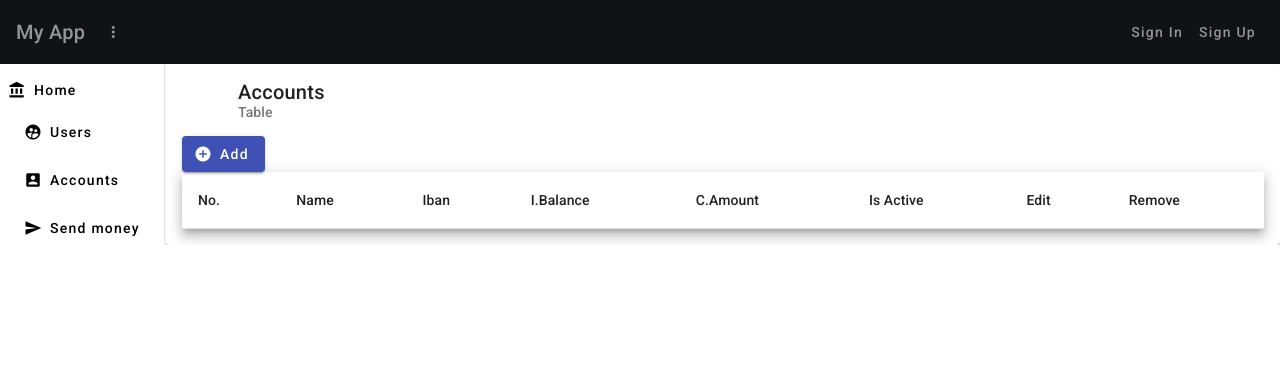
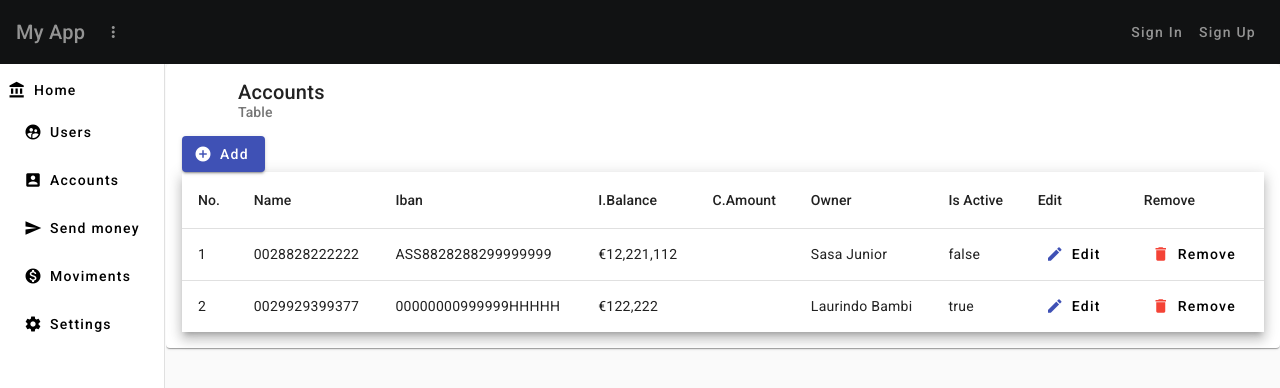
Before and after one commit to adolfosucumula/homeBankingAngularApp, an Angular app: page /account/home in a window 1280 px wide. Shown: the top 388 px of the page. Built offline with nearby package versions, Linux system fonts and the light colour scheme; data requests are answered from the project's data file.

Commit message:
FormAccoutUpdate02

```diff
--- a/db.json
+++ b/db.json
@@ -44,7 +44,28 @@
       "id": 7
     }
   ],
-  "accounts": [],
+  "accounts": [
+    {
+      "account": "0028828222222",
+      "iban": "ASS8828288299999999",
+      "swift": "AZZZZZZA",
+      "owner": "Sasa Junior",
+      "initialBalance": "€12,221,112",
+      "currency": "Euro",
+      "isActive": false,
+      "id": 1
+    },
+    {
+      "account": "0029929399377",
+      "iban": "00000000999999HHHHH",
+      "swift": "AAAAAAAA",
+      "owner": "Laurindo Bambi",
+      "initialBalance": "€122,222",
+      "currency": "Euro",
+      "isActive": true,
+      "id": 2
+    }
+  ],
   "credits": [
     {
       "id": "1",
--- a/src/app/accounts/add-account/add-account.component.html
+++ b/src/app/accounts/add-account/add-account.component.html
@@ -15,10 +15,9 @@ width: 500px;
         <mat-form-field hintLabel="Max 10 characters" appearance="outline">
           <mat-label>Account number</mat-label>
           <input matInput type="text"
+            placeholder="Account number"
             formControlName="account"
             [ngClass]="{ 'is-invalid': submitted && _fC['account'].errors }"
-            placeholder="Account number"
-
            >
            <span *ngIf="submitted && _fC['account'].errors" class="invalid-feedback">
             <span *ngIf="_fC['account'].errors['required']">The account number is required</span>
@@ -38,11 +37,10 @@ width: 500px;
         </mat-form-field>
 
         <mat-form-field appearance="outline">
-          <mat-label>IBAN number</mat-label>
-          <input matInput placeholder="IBAN number" type="text"
+          <mat-label>IBAN </mat-label>
+          <input matInput placeholder="IBAN " type="text"
             formControlName="iban"
             [ngClass]="{ 'is-invalid': submitted && _fC['iban'].errors }"
-            placeholder="Account number"
          >
          <span *ngIf="submitted && _fC['iban'].errors" class="invalid-feedback">
           <span *ngIf="_fC['iban'].errors['required']">The iban filed is required</span>
@@ -64,7 +62,6 @@ width: 500px;
           <input matInput placeholder="Swift code" type="text"
           formControlName="swift"
           [ngClass]="{ 'is-invalid': submitted && _fC['swift'].errors }"
-          placeholder="Account number"
        >
        <span *ngIf="submitted && _fC['swift'].errors" class="invalid-feedback">
         <span *ngIf="_fC['swift'].errors['required']">The swift filed is required</span>
@@ -86,7 +83,6 @@ width: 500px;
           <input matInput placeholder="Initial Balance" type="text"
           formControlName="initialBalance"
           [ngClass]="{ 'is-invalid': submitted && _fC['initialBalance'].errors }"
-          placeholder="Account number"
        >
        <span *ngIf="submitted && _fC['initialBalance'].errors" class="invalid-feedback">
         <span *ngIf="_fC['initialBalance'].errors['required']">The initial balance filed is required</span>
--- a/src/app/accounts/edit-account/edit-account.component.html
+++ b/src/app/accounts/edit-account/edit-account.component.html
@@ -10,18 +10,16 @@ width: 500px;
   <div class="container">
     <form class="example-form" [formGroup]="accountForm" (ngSubmit)="onSubmit()">
       <div class="title">
-          <h2>Update account</h2>
+        <h2>Update Account</h2>
       </div>
       <mat-form-field hintLabel="Max 10 characters" appearance="outline">
         <mat-label>Account number</mat-label>
         <input matInput type="text"
+          placeholder="Account number"
           formControlName="account"
           [ngClass]="{ 'is-invalid': submitted && _fC['account'].errors }"
-            placeholder="Account number"
-
          >
          <span *ngIf="submitted && _fC['account'].errors" class="invalid-feedback">
-
           <span *ngIf="_fC['account'].errors['required']">The account number is required</span>
 
           <span *ngIf="_fC['account'].errors['maxlength']">
@@ -39,11 +37,10 @@ width: 500px;
       </mat-form-field>
 
       <mat-form-field appearance="outline">
-          <mat-label>IBAN number</mat-label>
-          <input matInput placeholder="IBAN number" type="text"
+        <mat-label>IBAN </mat-label>
+        <input matInput placeholder="IBAN " type="text"
           formControlName="iban"
           [ngClass]="{ 'is-invalid': submitted && _fC['iban'].errors }"
-            placeholder="Account number"
        >
        <span *ngIf="submitted && _fC['iban'].errors" class="invalid-feedback">
         <span *ngIf="_fC['iban'].errors['required']">The iban filed is required</span>
@@ -65,7 +62,6 @@ width: 500px;
         <input matInput placeholder="Swift code" type="text"
         formControlName="swift"
         [ngClass]="{ 'is-invalid': submitted && _fC['swift'].errors }"
-          placeholder="Account number"
      >
      <span *ngIf="submitted && _fC['swift'].errors" class="invalid-feedback">
       <span *ngIf="_fC['swift'].errors['required']">The swift filed is required</span>
@@ -87,7 +83,6 @@ width: 500px;
         <input matInput placeholder="Initial Balance" type="text"
         formControlName="initialBalance"
         [ngClass]="{ 'is-invalid': submitted && _fC['initialBalance'].errors }"
-          placeholder="Account number"
      >
      <span *ngIf="submitted && _fC['initialBalance'].errors" class="invalid-feedback">
       <span *ngIf="_fC['initialBalance'].errors['required']">The initial balance filed is required</span>
@@ -148,10 +143,6 @@ width: 500px;
         </span>
       </mat-radio-group>
 
-        <mat-error *ngIf="errorMessage">
-          This field accepts  <strong>only numbers as value</strong>
-        </mat-error>
-
       <div class="example-button-row">
         <button mat-raised-button type="submit" color="primary">Submit</button>
       </div>
--- a/src/app/accounts/home-account/home-account.component.html
+++ b/src/app/accounts/home-account/home-account.component.html
@@ -87,6 +87,12 @@
     </ng-container>
 
     <!-- Symbol Column -->
+    <ng-container matColumnDef="owner">
+      <th mat-header-cell *matHeaderCellDef> Owner</th>
+      <td mat-cell *matCellDef="let element"> {{element.owner}} </td>
+    </ng-container>
+
+    <!-- Symbol Column -->
     <ng-container matColumnDef="isActive">
       <th mat-header-cell *matHeaderCellDef> Is Active </th>
       <td mat-cell *matCellDef="let element"> {{element.isActive}} </td>
@@ -96,7 +102,7 @@
      <ng-container matColumnDef="edit">
       <th mat-header-cell *matHeaderCellDef> Edit </th>
       <td mat-cell *matCellDef="let element"> <button mat-button [routerLink]="['/account/edit/',element.id]" >
-        <mat-icon>edit</mat-icon>Edit</button>
+        <mat-icon color="primary">edit</mat-icon>Edit</button>
       </td>
      </ng-container>
 
@@ -104,7 +110,7 @@
       <th mat-header-cell *matHeaderCellDef> Remove </th>
 
       <td mat-cell *matCellDef="let element"> <button mat-button (click)="removeAccount(element.id)" >
-        <mat-icon>delete</mat-icon>Remove</button>
+        <mat-icon color="warn">delete</mat-icon>Remove</button>
       </td>
      </ng-container>
 
--- a/src/app/accounts/home-account/home-account.component.ts
+++ b/src/app/accounts/home-account/home-account.component.ts
@@ -70,7 +70,7 @@ export class HomeAccountComponent implements OnInit{
     });
   }
 
-  displayedColumns: string[] = ['id', 'account', 'iban', 'initialBalance', 'amount', 'isActive', 'edit', 'remove'];
+  displayedColumns: string[] = ['id', 'account', 'iban', 'initialBalance', 'amount', 'owner', 'isActive', 'edit', 'remove'];
   //dataSource = ELEMENT_DATA;
 
   /**
--- a/src/app/app.component.css
+++ b/src/app/app.component.css
@@ -38,7 +38,7 @@
 }
 
 .mat-drawer-content{
-
+  min-height: 500px;
 }
 
 
```
Lines whose indentation alone changed are shown as unchanged.
